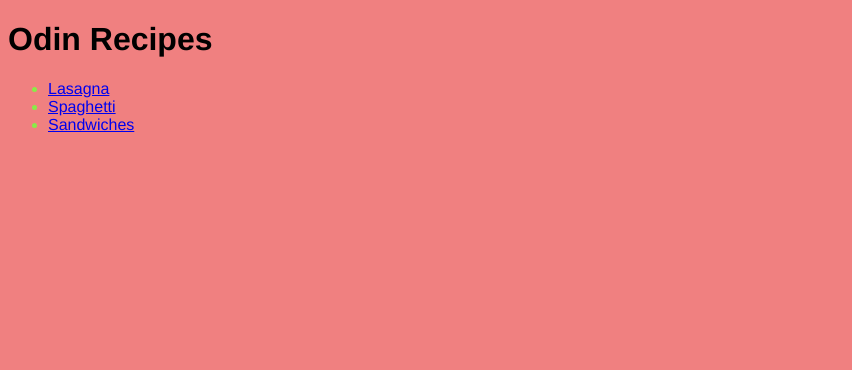
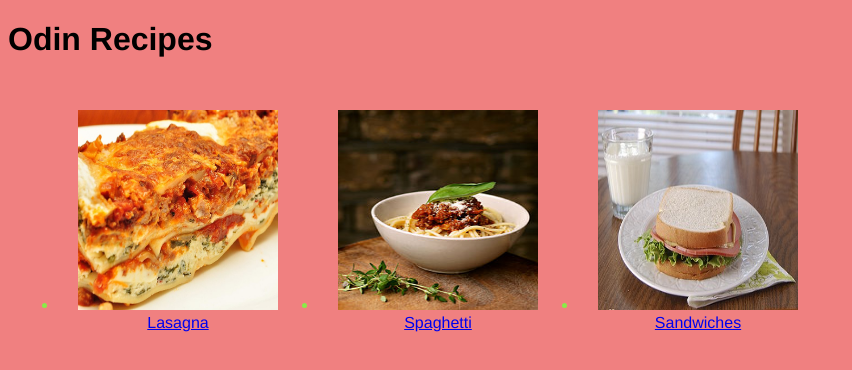
Before and after one commit to rdcoope/odin-recipes, a plain HTML site: page index.html in a window 1280 px wide. Shown: the whole page, without its empty margins (0-852 px from the left). Drawn offline with Linux system fonts and the light colour scheme.

Commit message:
Add some better styling to the links in index.html

```diff
--- a/index.html
+++ b/index.html
@@ -8,10 +8,10 @@
 </head>
 <body>
     <h1>Odin Recipes</h1>
-    <ul>
-    <li><a href="recipes/lasagna.html" target="_blank">Lasagna</a></li>
-    <li><a href="recipes/Spaghetti.html" target="_blank">Spaghetti</a></li>
-    <li><a href="recipes/Sandwich.html" target="_blank">Sandwiches</a></li>
+    <ul class="horizontal">
+    <li><a href="recipes/lasagna.html" target="_blank"><img src="recipes/images/Lasagna_(1).jpg" alt="Lasagna"><br>Lasagna</a></li>
+    <li><a href="recipes/Spaghetti.html" target="_blank"><img src="recipes/images/Spaghetti.jpg" alt="Spaghetti"><br>Spaghetti</a></li>
+    <li><a href="recipes/Sandwich.html" target="_blank"><img src="recipes/images/Sandwich.jpg" alt="Sandwich"><br>Sandwiches</a></li>
     </ul>
 
 </body>
--- a/style.css
+++ b/style.css
@@ -1,3 +1,8 @@
+
+/*html{
+    border: 2px red solid;
+}
+*/
 body{
     background-color: lightcoral;
     font-family:'Franklin Gothic Medium', 'Arial Narrow', Arial, sans-serif;
@@ -16,3 +21,17 @@ img{
     height: 200px;
     width: 200px;
 }
+.horizontal{
+    display:flex;
+    align-items: center;
+
+}
+.horizontal li {
+    margin: 10px;
+
+}
+.horizontal a {
+    display:block;
+    padding: 20px;
+    text-align: center;
+}
```
